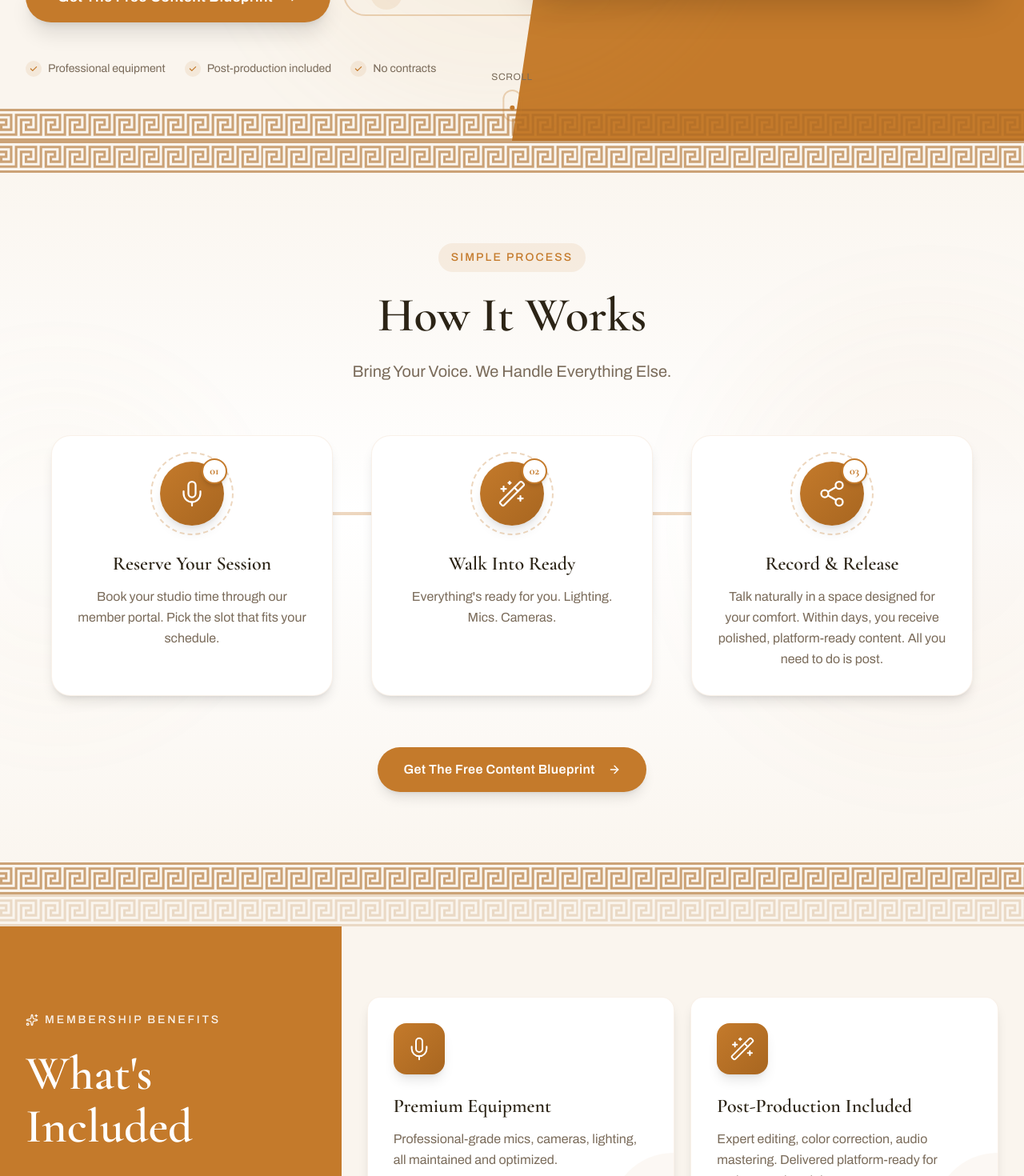
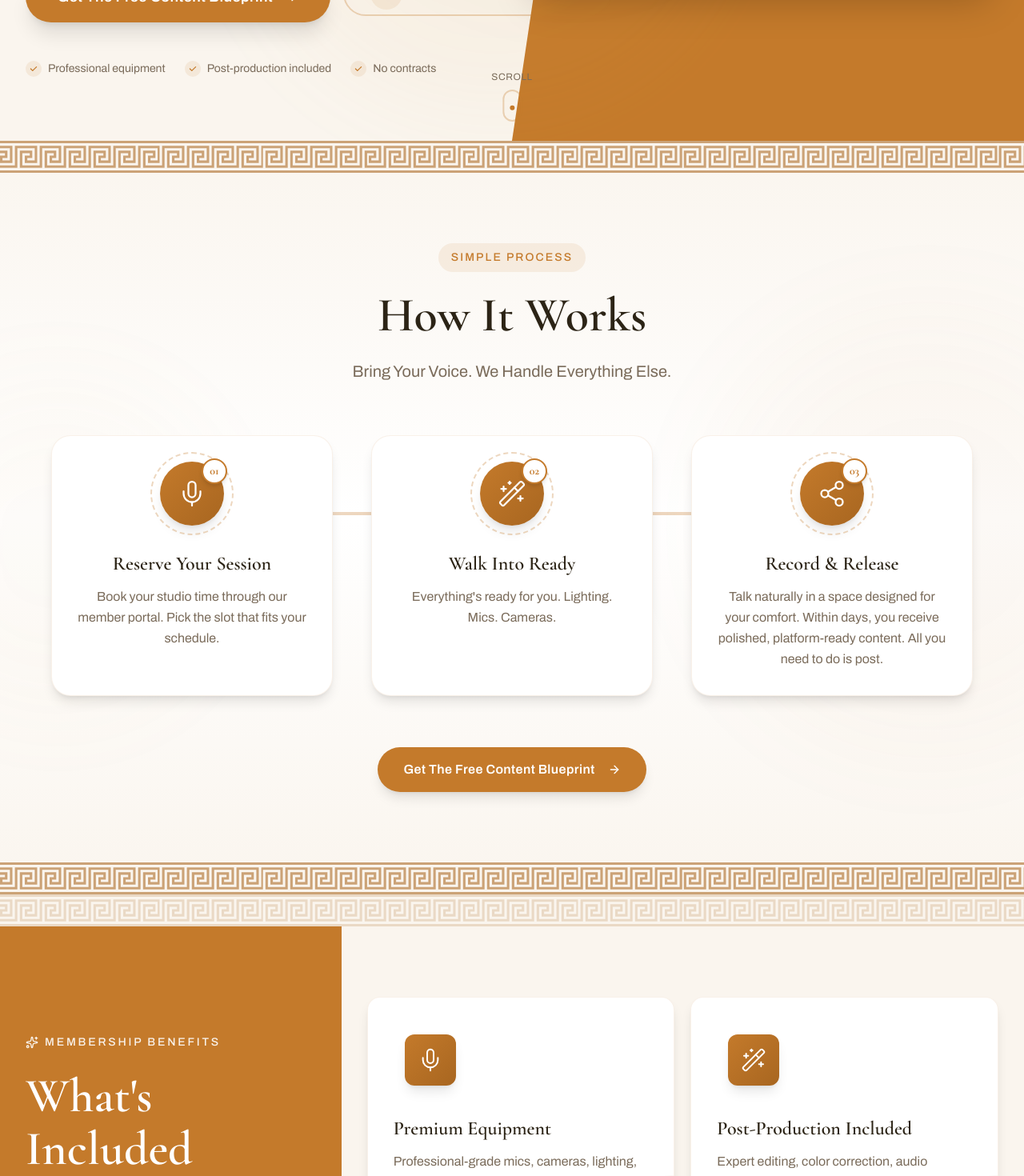
Before and after one commit to Juandurdaneta/the-forum-website, a Next.js app: page / in a window 1280 px wide. Shown: the part 680-2150 px from the top of the page at 80% size. Built offline with nearby package versions, Linux system fonts and the light colour scheme.

Commit message:
Refactor components to remove Greek Key Border from Footer, FinalCTA, and Hero sections for improved layout consistency

```diff
--- a/components/layout/Footer.tsx
+++ b/components/layout/Footer.tsx
@@ -4,7 +4,6 @@ import Link from "next/link";
 import { Logo } from "./Logo";
 import { Input } from "@/components/ui/Input";
 import { Button } from "@/components/ui/Button";
-import { GreekKeyBorder } from "@/components/ui/MeanderPattern";
 import { SITE_CONFIG, NAV_LINKS, CONTACT_INFO } from "@/lib/constants";
 import { Instagram, Mail, Phone, MapPin, ArrowRight, Sparkles } from "lucide-react";
 import { toast } from "@/components/ui/Toaster";
@@ -28,11 +27,6 @@ export function Footer() {
 
   return (
     <footer className="bg-brand-black text-white relative overflow-hidden">
-      {/* Greek key border top */}
-      <div className="absolute top-0 left-0 right-0 h-10 overflow-hidden z-10">
-        <GreekKeyBorder className="w-full h-full" id="footerMeander" />
-      </div>
-
       {/* Background orbs */}
       <motion.div
         animate={{
--- a/components/sections/FinalCTA.tsx
+++ b/components/sections/FinalCTA.tsx
@@ -130,11 +130,6 @@ export function FinalCTA() {
           </motion.div>
         </div>
       </div>
-
-      {/* Greek key border bottom */}
-      <div className="absolute bottom-0 left-0 right-0 h-10 overflow-hidden z-10">
-        <GreekKeyBorder className="w-full h-full" id="finalCtaMeander" />
-      </div>
     </section>
   );
 }
--- a/components/sections/Hero.tsx
+++ b/components/sections/Hero.tsx
@@ -3,7 +3,6 @@
 import { motion } from "framer-motion";
 import Link from "next/link";
 import { Button } from "@/components/ui/Button";
-import { GreekKeyBorder } from "@/components/ui/MeanderPattern";
 import { HERO_CONTENT } from "@/lib/constants";
 import { ArrowRight, Play, Mic, Video, Users, Sparkles } from "lucide-react";
 
@@ -227,11 +226,6 @@ export function Hero() {
         </div>
       </div>
 
-      {/* Greek Key Border - Bottom */}
-      <div className="absolute bottom-0 left-0 right-0 h-10 overflow-hidden z-20">
-        <GreekKeyBorder className="w-full h-full" id="heroMeander" />
-      </div>
-
       {/* Scroll indicator */}
       <motion.div
         initial={{ opacity: 0 }}
--- a/components/sections/WhatsIncluded.tsx
+++ b/components/sections/WhatsIncluded.tsx
@@ -102,13 +102,14 @@ export function WhatsIncluded() {
                       {/* Hover gradient overlay */}
                       <div className="absolute inset-0 bg-gradient-to-br from-brand-terracotta/5 to-transparent opacity-0 group-hover:opacity-100 transition-opacity duration-500 rounded-2xl" />
 
-                      {/* Icon with animated background */}
+                      {/* Icon with decorative frame */}
                       <div className="relative mb-6">
-                        <div className="w-16 h-16 rounded-2xl bg-gradient-to-br from-brand-terracotta to-brand-terracotta-dark flex items-center justify-center shadow-lg group-hover:scale-110 transition-transform duration-500">
-                          {Icon && <Icon className="w-8 h-8 text-white" strokeWidth={1.5} />}
+                        {/* Frame around the icon - appears on hover */}
+                        <div className="inline-block p-3 border-2 border-transparent group-hover:border-brand-terracotta/30 rounded-2xl transition-colors duration-300">
+                          <div className="w-16 h-16 rounded-xl bg-gradient-to-br from-brand-terracotta to-brand-terracotta-dark flex items-center justify-center shadow-lg group-hover:scale-105 transition-transform duration-500">
+                            {Icon && <Icon className="w-8 h-8 text-white" strokeWidth={1.5} />}
+                          </div>
                         </div>
-                        {/* Decorative ring */}
-                        <div className="absolute -inset-2 border-2 border-brand-terracotta/20 rounded-2xl opacity-0 group-hover:opacity-100 transition-opacity duration-500" />
                       </div>
 
                       <h3 className="font-heading text-2xl font-semibold text-brand-black mb-3 group-hover:text-brand-terracotta transition-colors duration-300">
```
